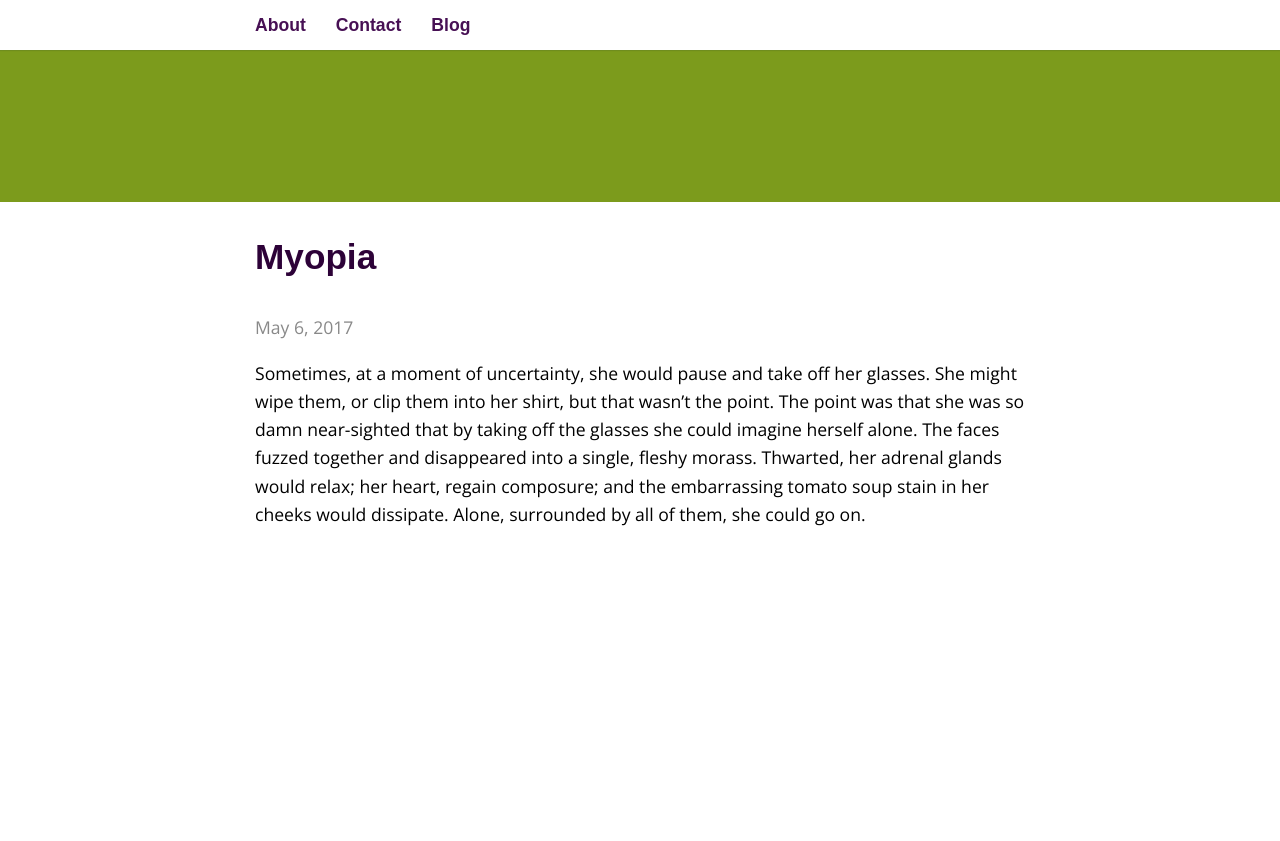
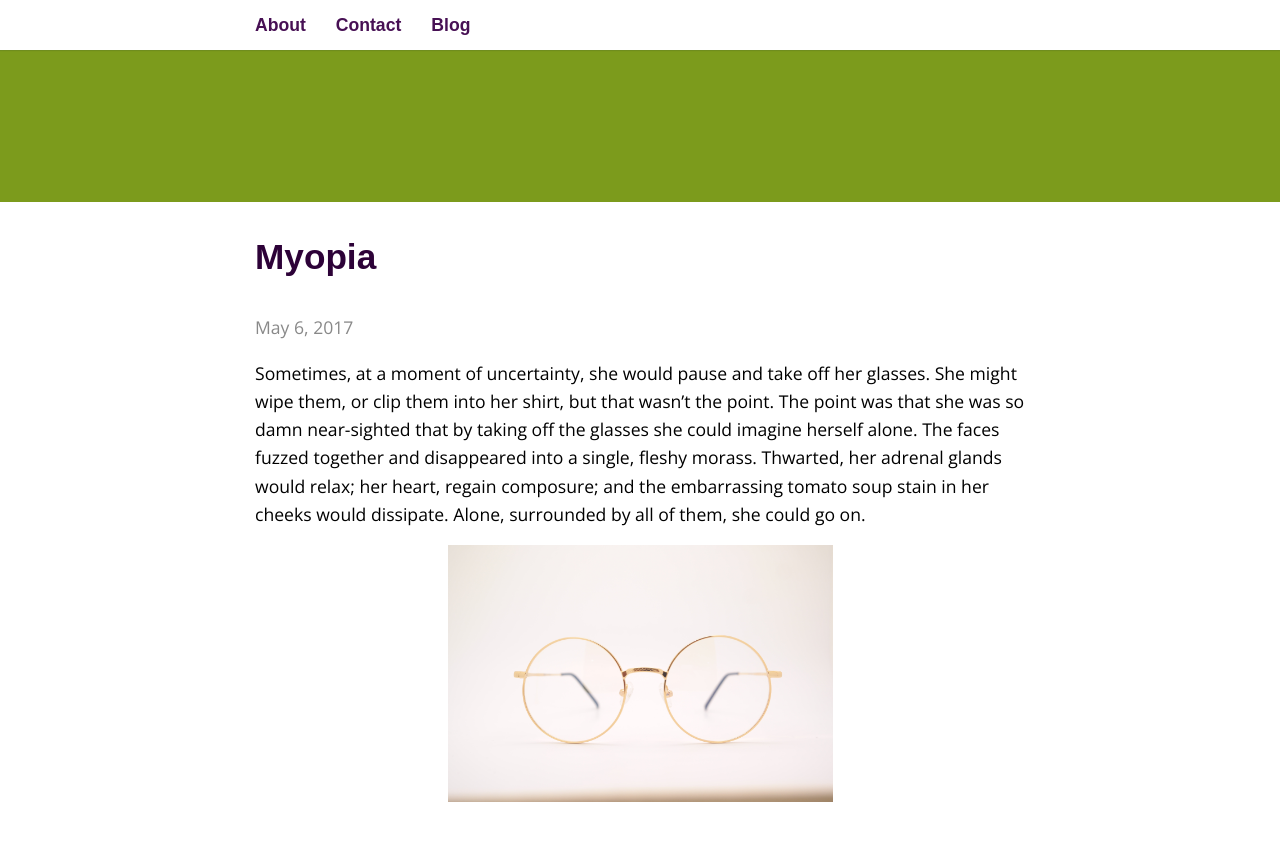
Before and after one commit to wrongpoison/wrongpoison.github.io, a Jekyll site: the page built from _posts/2017-05-6-myopia.markdown, in a window 1280 px wide and 900 px high, scrolled down 298 px. Shown: the top 841 px of the window. Built offline with Jekyll 4.4.1, drawn with Linux system fonts in a browser that asks for light colours; some web fonts are replaced; before the commit the page ends 923 px from its top, so only the background shows below that.

Commit message:
add image to Myopia post + set max-width for images

```diff
--- a/_posts/2017-05-6-myopia.markdown
+++ b/_posts/2017-05-6-myopia.markdown
@@ -6,3 +6,5 @@ categories: fiction
 ---
 
 Sometimes, at a moment of uncertainty, she would pause and take off her glasses. She might wipe them, or clip them into her shirt, but that wasn't the point. The point was that she was so damn near-sighted that by taking off the glasses she could imagine herself alone. The faces fuzzed together and disappeared into a single, fleshy morass. Thwarted, her adrenal glands would relax; her heart, regain composure; and the embarrassing tomato soup stain in her cheeks would dissipate. Alone, surrounded by all of them, she could go on.
+
+![I think I need these]({{ site.url }}/assets/gold_glasses.jpeg){: .center-image }
--- a/_sass/_layout.scss
+++ b/_sass/_layout.scss
@@ -121,6 +121,7 @@ footer {
 
 .center-image
 {
-    margin: 10px auto;
-    display: block;
+		display: block;
+		margin: 10px auto;
+    max-width: 50%;
 }
```
Also changed, not shown: assets/gold_glasses.jpeg (added).
